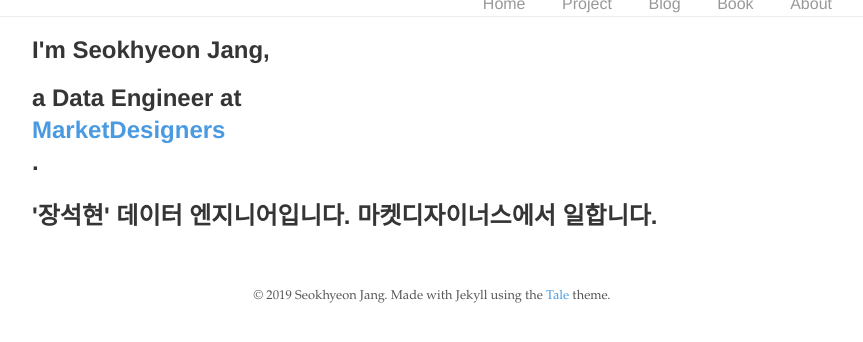
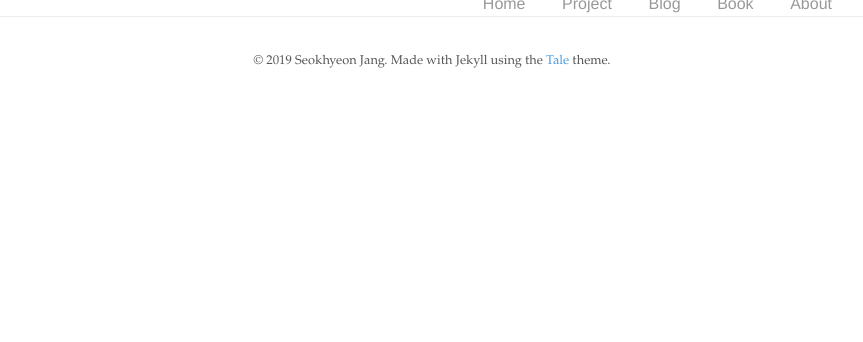
Before and after one commit to boys-be-ambitious/boys-be-ambitious.github.io, a Jekyll site: the page built from _pages/about.md, in a window 1280 px wide. Shown: the top 342 px of the page, without its empty margins (208-1071 px from the left). Built offline with Jekyll 4.4.1, drawn with Linux system fonts in a browser that asks for light colours.

Commit message:
commit github-pages about.md

```diff
--- a/_pages/about.md
+++ b/_pages/about.md
@@ -4,21 +4,3 @@ title: "About"
 author: "Seokhyeon Jang"
 permalink: /about/
 ---
-
-<div class="intro-animation">
-<section class="explanation">
-    <h1 class="intro">
-    I'm Seokhyeon Jang,
-    </h1>
-    <h1 class="intro">a Data Engineer at
-        <div class="intro-link">
-            <a class="transition" href="https://marketdesigners.com/" target="_blank">
-                MarketDesigners
-            </a>
-            <div class="underline-mask transition"></div>
-            <div class="underline"></div>
-        </div>.
-    </h1>
-    <h2 class="intro">'장석현' 데이터 엔지니어입니다. 마켓디자이너스에서 일합니다.</h2>
-</section>
-</div>
```
